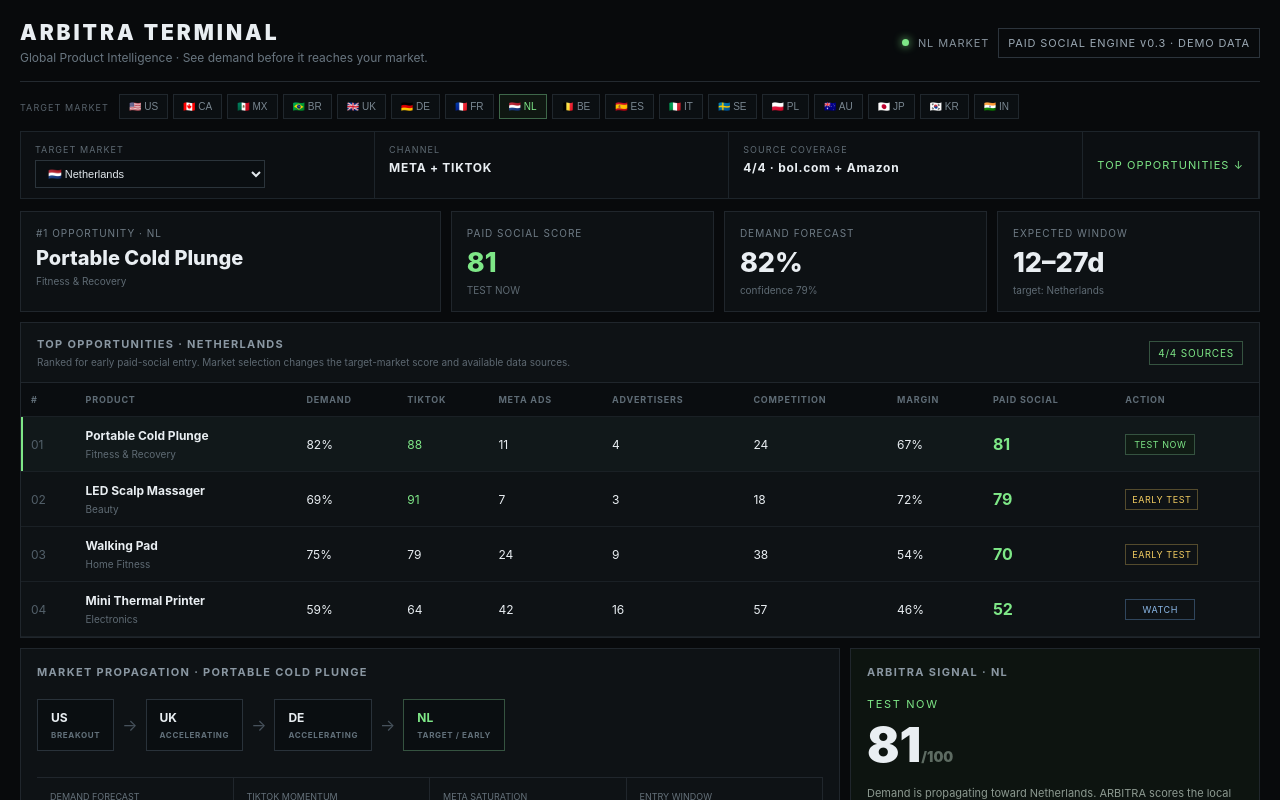
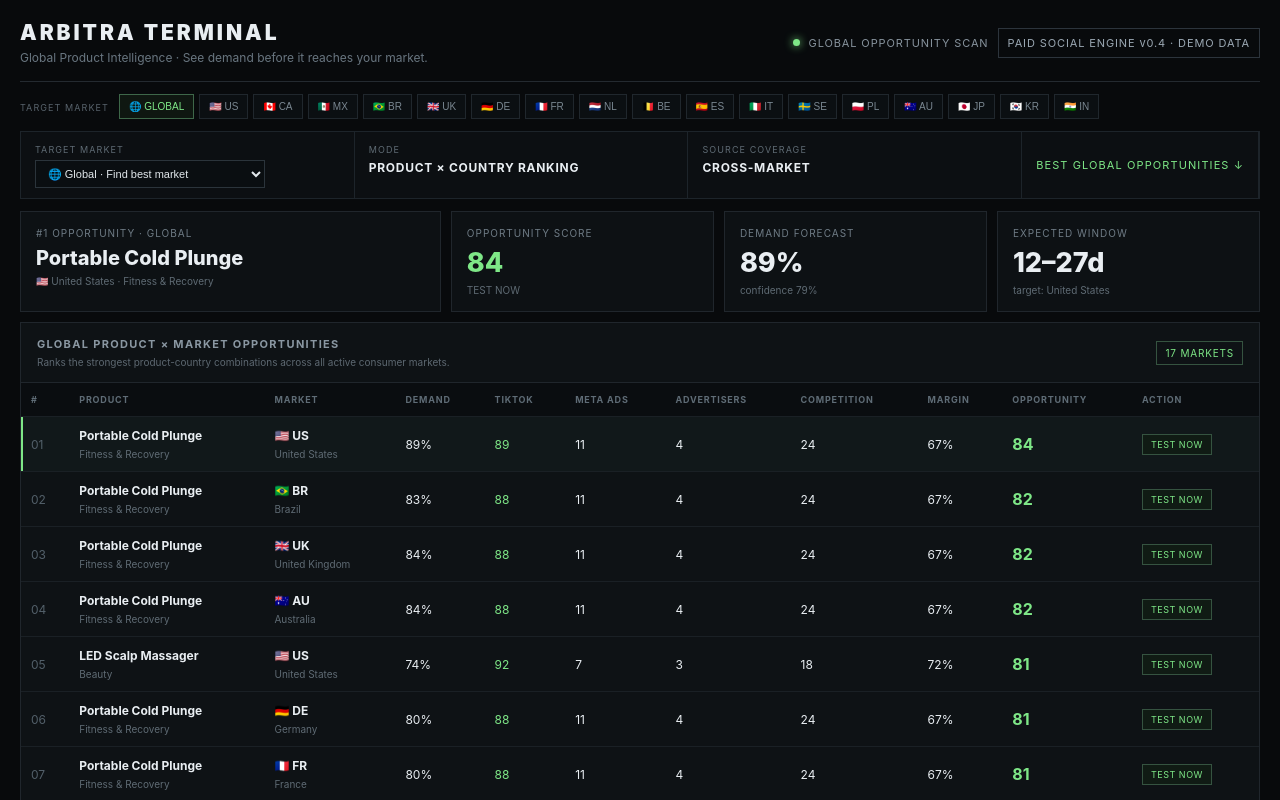
Before and after one commit to Joshsoui/arbitra-terminal, a Next.js app: page / in a window 1280 px wide. Shown: the top 800 px of the page. Built offline with nearby package versions, Linux system fonts and the light colour scheme.

Commit message:
Add Global Mode product-market opportunity ranking

```diff
--- a/app/page.tsx
+++ b/app/page.tsx
@@ -4,6 +4,8 @@ import { useMemo, useState } from "react";
 import { calculatePaidSocialOpportunity } from "@/lib/paid-social";
 import type { MarketCode } from "@/lib/arbitra";
 import { MARKETS, MARKET_BY_CODE } from "@/lib/markets";
+
+type TargetMarket = "GLOBAL" | MarketCode;
 
 type Opportunity = {
   name:string; category:string; demand:number; confidence:number; metaAds:number; advertisers:number;
@@ -19,11 +21,8 @@ const seeds: Opportunity[] = [
 
 const clamp=(value:number)=>Math.max(0,Math.min(100,Math.round(value)));
 
-export default function Home(){
-  const [market,setMarket]=useState<MarketCode>("NL");
+function scoreOpportunity(p:Opportunity,index:number,market:MarketCode){
   const marketDef=MARKET_BY_CODE[market];
-
-  const rows=useMemo(()=>seeds.map((p,index)=>{
   const factor=marketDef.demoFactor;
   const demand=clamp(p.demand*factor-index*1.2);
   const tiktok=clamp(p.tiktok*(.92+factor*.08));
@@ -37,45 +36,55 @@ export default function Home(){
     marketplaceCompetition:competition,
     marginPercent:p.margin,
   });
+  const sourceCount=[marketDef.google,marketDef.meta,marketDef.tiktok,marketDef.marketplaces.length>0].filter(Boolean).length;
+  const coveragePenalty=(4-sourceCount)*3;
+  const globalScore=clamp(paid.score-coveragePenalty);
   const route=[...p.upstream.filter((m)=>m!==market).slice(0,3),market].join(" → ");
-    return {...p,demand,tiktok,metaAds,advertisers,competition,paid,route};
-  }).sort((a,b)=>b.paid.score-a.paid.score),[market,marketDef]);
+  return {...p,market,marketDef,demand,tiktok,metaAds,advertisers,competition,paid:{...paid,score:globalScore},route,sourceCount};
+}
 
+export default function Home(){
+  const [target,setTarget]=useState<TargetMarket>("GLOBAL");
+  const isGlobal=target==="GLOBAL";
+
+  const allRows=useMemo(()=>MARKETS.flatMap((marketDef)=>seeds.map((p,index)=>scoreOpportunity(p,index,marketDef.code))).sort((a,b)=>b.paid.score-a.paid.score),[]);
+  const rows=useMemo(()=>isGlobal?allRows.slice(0,12):allRows.filter((row)=>row.market===target).slice(0,8),[allRows,isGlobal,target]);
   const top=rows[0];
-  const sourceCount=[marketDef.google,marketDef.meta,marketDef.tiktok,marketDef.marketplaces.length>0].filter(Boolean).length;
+  const selectedMarketDef=isGlobal?null:MARKET_BY_CODE[target as MarketCode];
+  const sourceCount=isGlobal?4:top.sourceCount;
 
   return <main className="shell">
     <header className="topbar">
       <div><div className="brand">ARBITRA TERMINAL</div><div className="subtitle">Global Product Intelligence · See demand before it reaches your market.</div></div>
-      <div className="headerRight"><span className="liveDot"/> {market} MARKET <span className="badge">PAID SOCIAL ENGINE v0.3 · DEMO DATA</span></div>
+      <div className="headerRight"><span className="liveDot"/> {isGlobal?"GLOBAL OPPORTUNITY SCAN":`${target} MARKET`} <span className="badge">PAID SOCIAL ENGINE v0.4 · DEMO DATA</span></div>
     </header>
 
     <section className="marketStrip">
       <span className="marketStripLabel">TARGET MARKET</span>
-      <div className="marketTabs">{MARKETS.map((m)=><button key={m.code} className={m.code===market?"marketTab active":"marketTab"} onClick={()=>setMarket(m.code)}>{m.flag} {m.code}</button>)}</div>
+      <div className="marketTabs"><button className={isGlobal?"marketTab active":"marketTab"} onClick={()=>setTarget("GLOBAL")}>🌐 GLOBAL</button>{MARKETS.map((m)=><button key={m.code} className={m.code===target?"marketTab active":"marketTab"} onClick={()=>setTarget(m.code)}>{m.flag} {m.code}</button>)}</div>
     </section>
 
-    <section className="commandbar"><div><span className="muted">TARGET MARKET</span><div className="selectWrap"><select value={market} onChange={(e)=>setMarket(e.target.value as MarketCode)}>{MARKETS.map((m)=><option key={m.code} value={m.code}>{m.flag} {m.name}</option>)}</select></div></div><div><span className="muted">CHANNEL</span><strong>{marketDef.tiktok?"META + TIKTOK":"META"}</strong></div><div><span className="muted">SOURCE COVERAGE</span><strong>{sourceCount}/4 · {marketDef.marketplaces.length?marketDef.marketplaces.join(" + "):"NO MARKETPLACE YET"}</strong></div><div className="command">TOP OPPORTUNITIES ↓</div></section>
+    <section className="commandbar"><div><span className="muted">TARGET MARKET</span><div className="selectWrap"><select value={target} onChange={(e)=>setTarget(e.target.value as TargetMarket)}><option value="GLOBAL">🌐 Global · Find best market</option>{MARKETS.map((m)=><option key={m.code} value={m.code}>{m.flag} {m.name}</option>)}</select></div></div><div><span className="muted">MODE</span><strong>{isGlobal?"PRODUCT × COUNTRY RANKING":selectedMarketDef?.tiktok?"META + TIKTOK":"META"}</strong></div><div><span className="muted">SOURCE COVERAGE</span><strong>{isGlobal?"CROSS-MARKET":`${sourceCount}/4 · ${selectedMarketDef?.marketplaces.length?selectedMarketDef.marketplaces.join(" + "):"NO MARKETPLACE YET"}`}</strong></div><div className="command">{isGlobal?"BEST GLOBAL OPPORTUNITIES ↓":"TOP OPPORTUNITIES ↓"}</div></section>
 
     <section className="hero">
-      <div className="metric"><div className="label">#1 Opportunity · {market}</div><div className="value nameValue">{top.name}</div><div className="micro">{top.category}</div></div>
-      <div className="metric"><div className="label">Paid Social Score</div><div className="value accent">{top.paid.score}</div><div className="micro">{top.paid.status}</div></div>
+      <div className="metric"><div className="label">#1 Opportunity · {isGlobal?"GLOBAL":top.market}</div><div className="value nameValue">{top.name}</div><div className="micro">{top.marketDef.flag} {top.marketDef.name} · {top.category}</div></div>
+      <div className="metric"><div className="label">Opportunity Score</div><div className="value accent">{top.paid.score}</div><div className="micro">{top.paid.status}</div></div>
       <div className="metric"><div className="label">Demand Forecast</div><div className="value">{top.demand}%</div><div className="micro">confidence {top.confidence}%</div></div>
-      <div className="metric"><div className="label">Expected Window</div><div className="value">{top.window}</div><div className="micro">target: {marketDef.name}</div></div>
+      <div className="metric"><div className="label">Expected Window</div><div className="value">{top.window}</div><div className="micro">target: {top.marketDef.name}</div></div>
     </section>
 
     <section className="panel opportunityPanel">
-      <div className="panelTitle"><div><h2>TOP OPPORTUNITIES · {marketDef.name.toUpperCase()}</h2><p>Ranked for early paid-social entry. Market selection changes the target-market score and available data sources.</p></div><span className="status">{sourceCount}/4 SOURCES</span></div>
-      <div className="tableWrap"><table className="table terminalTable"><thead><tr><th>#</th><th>Product</th><th>Demand</th><th>TikTok</th><th>Meta ads</th><th>Advertisers</th><th>Competition</th><th>Margin</th><th>Paid Social</th><th>Action</th></tr></thead><tbody>
-        {rows.map((p,i)=><tr key={p.name} className={i===0?"selected":""}><td className="rank">0{i+1}</td><td><strong>{p.name}</strong><span className="cellSub">{p.category}</span></td><td>{p.demand}%</td><td className={marketDef.tiktok&&p.tiktok>=80?"positive":""}>{marketDef.tiktok?p.tiktok:"N/A"}</td><td>{marketDef.meta?p.metaAds:"N/A"}</td><td>{marketDef.meta?p.advertisers:"N/A"}</td><td>{p.competition}</td><td>{p.margin}%</td><td><strong className="score">{p.paid.score}</strong></td><td><span className={`signal ${p.paid.status.replaceAll(" ","").toLowerCase()}`}>{p.paid.status}</span></td></tr>)}
+      <div className="panelTitle"><div><h2>{isGlobal?"GLOBAL PRODUCT × MARKET OPPORTUNITIES":`TOP OPPORTUNITIES · ${top.marketDef.name.toUpperCase()}`}</h2><p>{isGlobal?"Ranks the strongest product-country combinations across all active consumer markets.":"Ranked for early paid-social entry in the selected target market."}</p></div><span className="status">{isGlobal?`${MARKETS.length} MARKETS`:`${sourceCount}/4 SOURCES`}</span></div>
+      <div className="tableWrap"><table className="table terminalTable"><thead><tr><th>#</th><th>Product</th>{isGlobal&&<th>Market</th>}<th>Demand</th><th>TikTok</th><th>Meta ads</th><th>Advertisers</th><th>Competition</th><th>Margin</th><th>Opportunity</th><th>Action</th></tr></thead><tbody>
+        {rows.map((p,i)=><tr key={`${p.name}-${p.market}`} className={i===0?"selected":""}><td className="rank">{String(i+1).padStart(2,"0")}</td><td><strong>{p.name}</strong><span className="cellSub">{p.category}</span></td>{isGlobal&&<td><strong>{p.marketDef.flag} {p.market}</strong><span className="cellSub">{p.marketDef.name}</span></td>}<td>{p.demand}%</td><td className={p.marketDef.tiktok&&p.tiktok>=80?"positive":""}>{p.marketDef.tiktok?p.tiktok:"N/A"}</td><td>{p.marketDef.meta?p.metaAds:"N/A"}</td><td>{p.marketDef.meta?p.advertisers:"N/A"}</td><td>{p.competition}</td><td>{p.margin}%</td><td><strong className="score">{p.paid.score}</strong></td><td><span className={`signal ${p.paid.status.replaceAll(" ","").toLowerCase()}`}>{p.paid.status}</span></td></tr>)}
       </tbody></table></div>
     </section>
 
     <section className="grid lowerGrid">
-      <div className="panel"><h2>MARKET PROPAGATION · {top.name.toUpperCase()}</h2><div className="route bigRoute">{top.route.split(" → ").map((m,i,a)=><span key={`${m}-${i}`} className="routePart"><span className={`node ${i===a.length-1?"target":""}`}>{m}<small>{i===0?"BREAKOUT":i===a.length-1?"TARGET / EARLY":"ACCELERATING"}</small></span>{i<a.length-1&&<span className="arrow">→</span>}</span>)}</div><div className="intel"><div><span>Demand forecast</span><b>{top.demand}%</b></div><div><span>TikTok momentum</span><b>{marketDef.tiktok?`${top.paid.tiktokMomentum}/100`:"N/A"}</b></div><div><span>Meta saturation</span><b>{marketDef.meta?`${top.paid.metaSaturation}/100`:"N/A"}</b></div><div><span>Entry window</span><b>{top.window}</b></div></div></div>
-      <aside className="panel actionPanel"><h2>ARBITRA SIGNAL · {market}</h2><div className="actionLabel">{top.paid.status}</div><div className="actionScore">{top.paid.score}<small>/100</small></div><p>Demand is propagating toward {marketDef.name}. ARBITRA scores the local entry window against available paid-social and marketplace competition signals.</p><div className="rule"><span>Google demand</span><b>{marketDef.google?"AVAILABLE":"PENDING"}</b></div><div className="rule"><span>Meta intelligence</span><b>{marketDef.meta?"AVAILABLE":"PENDING"}</b></div><div className="rule"><span>TikTok intelligence</span><b>{marketDef.tiktok?"AVAILABLE":"NOT AVAILABLE"}</b></div><div className="rule"><span>Marketplace</span><b>{marketDef.marketplaces.length?marketDef.marketplaces.join(", "):"PENDING"}</b></div></aside>
+      <div className="panel"><h2>MARKET PROPAGATION · {top.name.toUpperCase()}</h2><div className="route bigRoute">{top.route.split(" → ").map((m,i,a)=><span key={`${m}-${i}`} className="routePart"><span className={`node ${i===a.length-1?"target":""}`}>{m}<small>{i===0?"BREAKOUT":i===a.length-1?"TARGET / EARLY":"ACCELERATING"}</small></span>{i<a.length-1&&<span className="arrow">→</span>}</span>)}</div><div className="intel"><div><span>Demand forecast</span><b>{top.demand}%</b></div><div><span>TikTok momentum</span><b>{top.marketDef.tiktok?`${top.paid.tiktokMomentum}/100`:"N/A"}</b></div><div><span>Meta saturation</span><b>{top.marketDef.meta?`${top.paid.metaSaturation}/100`:"N/A"}</b></div><div><span>Entry window</span><b>{top.window}</b></div></div></div>
+      <aside className="panel actionPanel"><h2>ARBITRA SIGNAL · {top.market}</h2><div className="actionLabel">{top.paid.status}</div><div className="actionScore">{top.paid.score}<small>/100</small></div><p>{isGlobal?`ARBITRA currently ranks ${top.name} in ${top.marketDef.name} as the strongest product-market pair in the global scan.`:`Demand is propagating toward ${top.marketDef.name}. ARBITRA scores the local entry window against available paid-social and marketplace competition signals.`}</p><div className="rule"><span>Target market</span><b>{top.marketDef.flag} {top.marketDef.name}</b></div><div className="rule"><span>Google demand</span><b>{top.marketDef.google?"AVAILABLE":"PENDING"}</b></div><div className="rule"><span>Meta intelligence</span><b>{top.marketDef.meta?"AVAILABLE":"PENDING"}</b></div><div className="rule"><span>TikTok intelligence</span><b>{top.marketDef.tiktok?"AVAILABLE":"NOT AVAILABLE"}</b></div><div className="rule"><span>Marketplace</span><b>{top.marketDef.marketplaces.length?top.marketDef.marketplaces.join(", "):"PENDING"}</b></div></aside>
     </section>
 
-    <footer className="footer terminalFooter">DEMO MODE · Country switching is functional, but displayed product scores are interface seed data until live source credentials and persisted observations are connected. Source coverage differs by market.</footer>
+    <footer className="footer terminalFooter">DEMO MODE · Global ranking and country switching are functional, but displayed scores are interface seed data until live source credentials and persisted observations are connected. Never treat these scores as live market intelligence.</footer>
   </main>;
 }
```
Lines whose indentation alone changed are shown as unchanged.
